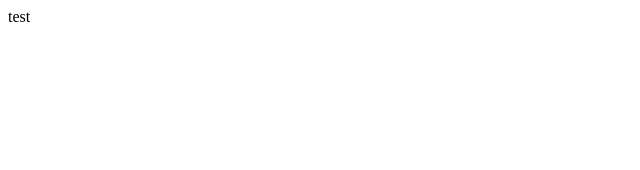
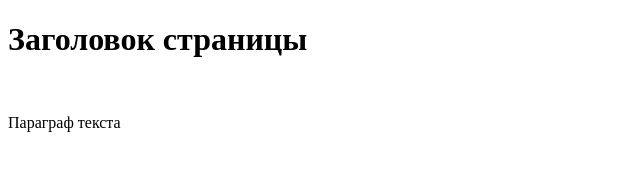
Before and after one commit to Mrmaximca/Mrmaximca.github.io, a plain HTML site: page index.html in a window 1280 px wide. Shown: the whole page, without its empty margins (0-640 px from the left). Drawn offline with Linux system fonts and the light colour scheme.

Commit message:
first commit

```diff
--- a/index.html
+++ b/index.html
@@ -1,4 +1,12 @@
 <!DOCTYPE html>
-<html>
-    test
+<html lang="ru">
+  <head>
+    <meta charset="UTF-8" />
+    <title>Page title</title>
+  </head>
+  <body>
+    <h1>Заголовок страницы</h1>
+    <br>
+    <p title="Подсказка">Параграф текста</p>
+  </body>
 </html>
```
